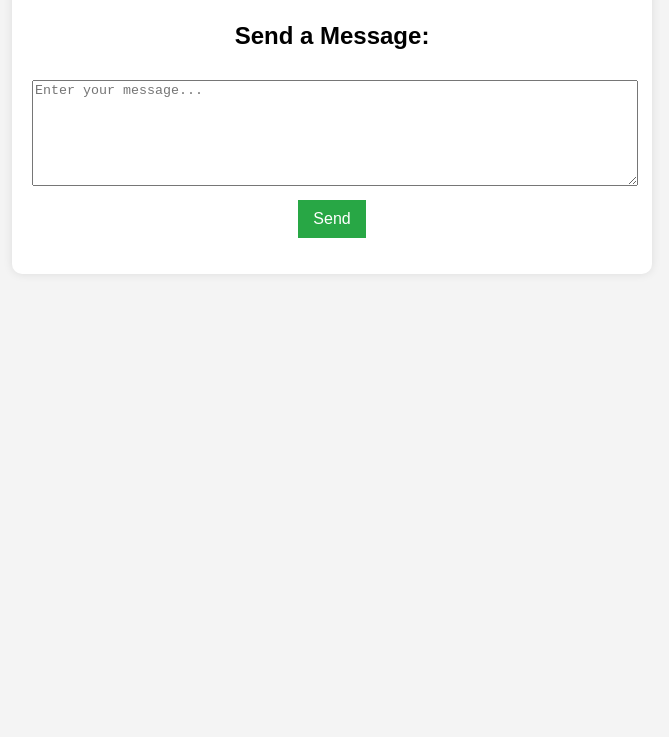
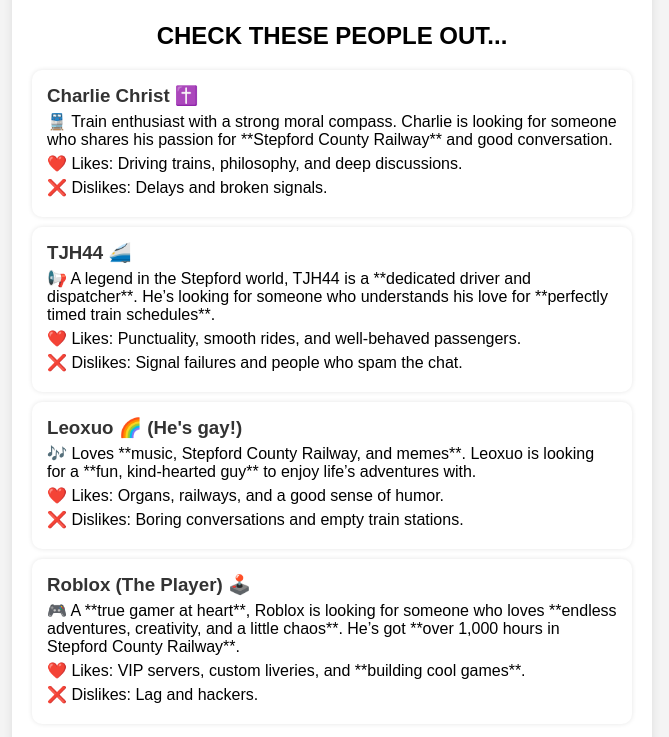
Before and after one commit to eth72419/scrdatingsite, a plain HTML site: page index.html in a window 1280 px wide. Shown: the part 1043-1780 px from the top of the page, without its empty margins (308-977 px from the left). Before the commit the page ends 1345 px from the top, so only its background shows below. Drawn offline with Linux system fonts and the light colour scheme.

Commit message:
Update index.html

```diff
--- a/index.html
+++ b/index.html
@@ -3,16 +3,13 @@
 <head>
     <meta charset="UTF-8">
     <meta name="viewport" content="width=device-width, initial-scale=1.0">
-    <title>Stepford County Railway Dating</title>
+    <title>Stepford County Railway Dating - FOR ALL YOUR DATING NEEDS</title>
     <style>
         body {
             font-family: Arial, sans-serif;
             text-align: center;
             background-color: #f4f4f4;
             padding: 20px;
-        }
-        h1 {
-            color: #333;
         }
         .container {
             background: white;
@@ -38,6 +35,21 @@
             cursor: pointer;
             font-size: 16px;
         }
+        .profile {
+            background: #ffffff;
+            padding: 15px;
+            margin: 10px 0;
+            border-radius: 10px;
+            box-shadow: 0px 0px 5px rgba(0, 0, 0, 0.1);
+            text-align: left;
+        }
+        .profile h3 {
+            margin: 0;
+            color: #333;
+        }
+        .profile p {
+            margin: 5px 0;
+        }
     </style>
 </head>
 <body>
@@ -50,6 +62,36 @@
 
         <h2>Fill out the form:</h2>
         <iframe src="https://docs.google.com/forms/d/e/1FAIpQLSfg28E3t13nadm5p3cCpe_2cFNQr0fPUZuAh30_VnGv1l91uw/viewform?embedded=true" width="100%" height="600px"></iframe>
+
+        <h2>CHECK THESE PEOPLE OUT...</h2>
+
+        <div class="profile">
+            <h3>Charlie Christ ✝️</h3>
+            <p>🚆 Train enthusiast with a strong moral compass. Charlie is looking for someone who shares his passion for **Stepford County Railway** and good conversation.</p>
+            <p>❤️ Likes: Driving trains, philosophy, and deep discussions.</p>
+            <p>❌ Dislikes: Delays and broken signals.</p>
+        </div>
+
+        <div class="profile">
+            <h3>TJH44 🚄</h3>
+            <p>📢 A legend in the Stepford world, TJH44 is a **dedicated driver and dispatcher**. He’s looking for someone who understands his love for **perfectly timed train schedules**.</p>
+            <p>❤️ Likes: Punctuality, smooth rides, and well-behaved passengers.</p>
+            <p>❌ Dislikes: Signal failures and people who spam the chat.</p>
+        </div>
+
+        <div class="profile">
+            <h3>Leoxuo 🌈 (He's gay!)</h3>
+            <p>🎶 Loves **music, Stepford County Railway, and memes**. Leoxuo is looking for a **fun, kind-hearted guy** to enjoy life’s adventures with.</p>
+            <p>❤️ Likes: Organs, railways, and a good sense of humor.</p>
+            <p>❌ Dislikes: Boring conversations and empty train stations.</p>
+        </div>
+
+        <div class="profile">
+            <h3>Roblox (The Player) 🕹️</h3>
+            <p>🎮 A **true gamer at heart**, Roblox is looking for someone who loves **endless adventures, creativity, and a little chaos**. He’s got **over 1,000 hours in Stepford County Railway**.</p>
+            <p>❤️ Likes: VIP servers, custom liveries, and **building cool games**.</p>
+            <p>❌ Dislikes: Lag and hackers.</p>
+        </div>
 
         <h2>Send a Message:</h2>
         <textarea id="messageBox" placeholder="Enter your message..."></textarea>
```
